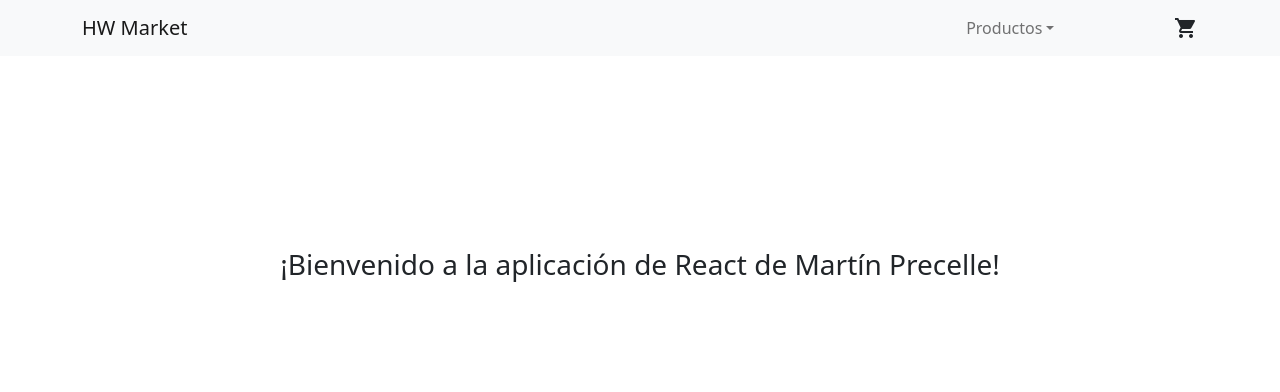
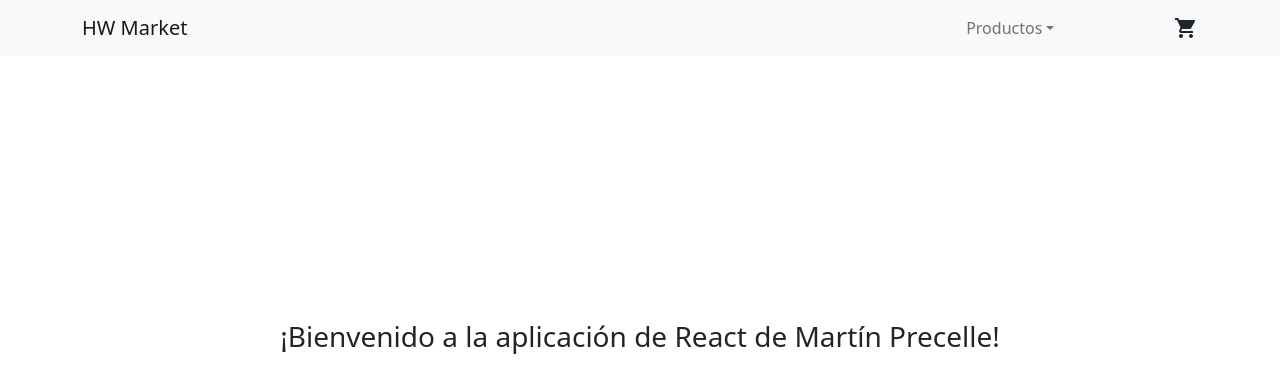
Before and after one commit to HX-MPrecelle/proyectRJS, a React (Create React App) app: page / in a window 1280 px wide. Shown: the top 392 px of the page. Built offline with nearby package versions, Linux system fonts and the light colour scheme.

Commit message:
Desafio clase 04 - Componentes 1.1

```diff
--- a/src/App.js
+++ b/src/App.js
@@ -1,11 +1,13 @@
 //Components
 import NavBar from './components/NavBar';
+import ItemListContainer from './components/ItemListContainer';
 
 
 const App = () => {
     return (
         <>
             <NavBar brandName="HW Market"/>
+            <ItemListContainer text='¡Bienvenido a la aplicación de React de Martín Precelle!' />
         </>
     )
 }
--- a/src/components/ItemListContainer.css
+++ b/src/components/ItemListContainer.css
@@ -2,5 +2,5 @@
     display: flex;
     align-items: center;
     justify-content: center;
-    padding-top: 15%;
+    padding-top: 10%;
   }
--- a/src/components/ItemListContainer.js
+++ b/src/components/ItemListContainer.js
@@ -1,9 +1,9 @@
 //Import ItemListContainer.css
 import './ItemListContainer.css';
 
-const ItemListContainer = () => {
+const ItemListContainer = ({text}) => {
     return (
-        <h3 className="posH3">¡Bienvenido a la aplicación de React de Martín Precelle!</h3>
+        <h3 className="posH3">{text}</h3>
      );
 }
 
```
